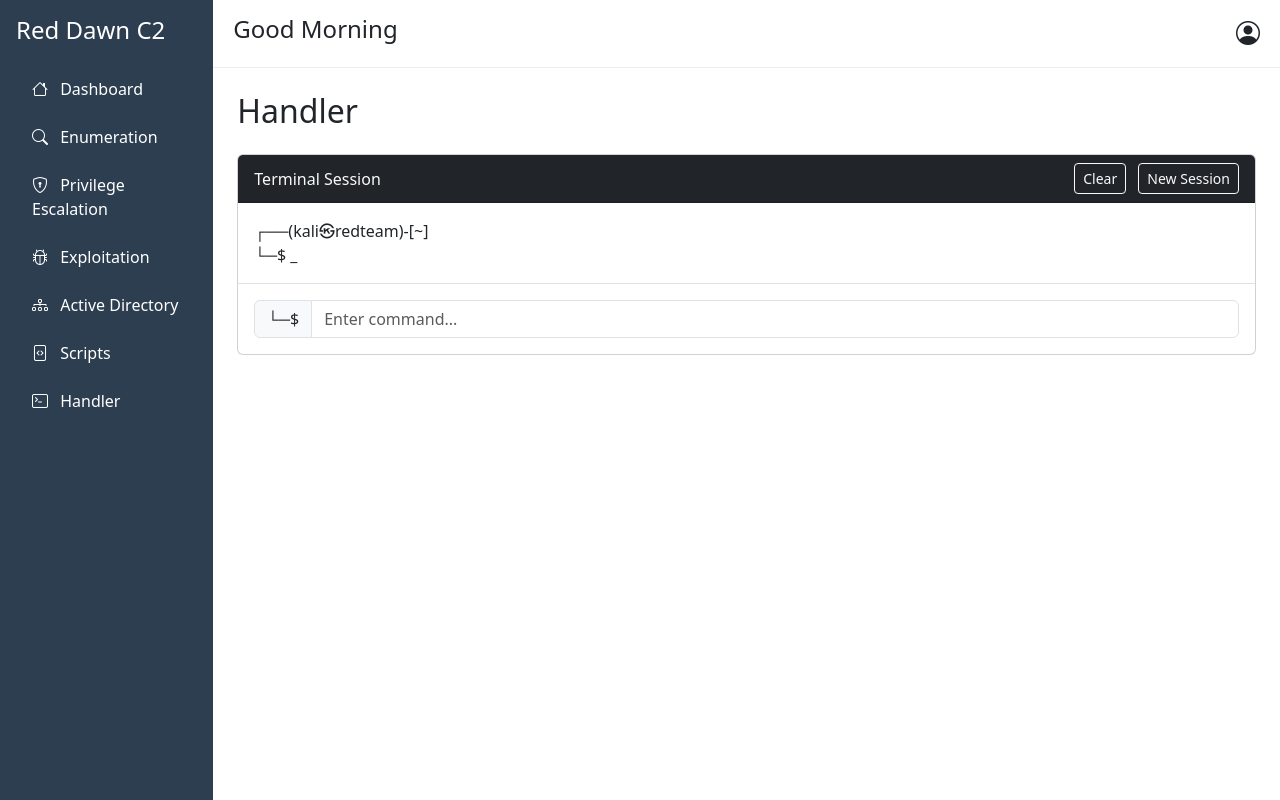
After one commit to nihat-js/redEye, a Flask app: page /handler in a window 1280 px wide. The commit adds this page. Run offline with Flask 3, Linux system fonts and the light colour scheme; the visitor is signed in with stand-in values (Sample User, id 1); some libraries are stand-ins or nearby versions.

Commit message:
Assistant checkpoint: Added handler page with Kali-themed terminal
Assistant generated file changes:
- templates/handler.html: Create handler page with terminal
- static/style.css: Update terminal styles for Kali theme
- templates/base.html: Add handler to navigation
- main.py: Add handler route

---

User prompt:

you didnt create handler section, we need our terminal in handler page, and make terminal more like a kali linux terminal hacker  themed

Replit-Commit-Author: Assistant
Replit-Commit-Session-Id: afdf110b-ae87-4ac5-a57e-062c5d371989

```diff
--- a/main.py
+++ b/main.py
@@ -108,5 +108,11 @@ def scripts():
         return render_template('scripts.html')
     return redirect(url_for('login'))
 
+@app.route('/handler')
+def handler():
+    if 'username' in session:
+        return render_template('handler.html')
+    return redirect(url_for('login'))
+
 if __name__ == '__main__':
     app.run(host='0.0.0.0', port=5000)
--- a/templates/base.html
+++ b/templates/base.html
@@ -49,6 +49,11 @@
                             <i class="bi bi-file-code me-2"></i> Scripts
                         </a>
                     </li>
+                    <li class="nav-item mb-2">
+                        <a href="/handler" class="nav-link text-white">
+                            <i class="bi bi-terminal me-2"></i> Handler
+                        </a>
+                    </li>
                 </ul>
             </div>
             <div class="col-md-10 p-0">
--- /dev/null
+++ b/templates/handler.html
@@ -0,0 +1,30 @@
+
+{% extends "base.html" %}
+{% block content %}
+<h2>Handler</h2>
+<div class="row mt-4">
+    <div class="col-12">
+        <div class="card">
+            <div class="card-header bg-dark text-light d-flex justify-content-between align-items-center">
+                <span>Terminal Session</span>
+                <div>
+                    <button class="btn btn-sm btn-outline-light">Clear</button>
+                    <button class="btn btn-sm btn-outline-light ms-2">New Session</button>
+                </div>
+            </div>
+            <div class="card-body kali-terminal p-0">
+                <div id="terminal-output" class="p-3">
+                    <div class="terminal-line">┌──(kali㉿redteam)-[~]</div>
+                    <div class="terminal-line">└─$ _</div>
+                </div>
+                <div class="terminal-input-container p-3 border-top">
+                    <div class="input-group">
+                        <span class="input-group-text">└─$</span>
+                        <input type="text" id="terminal-input" class="form-control terminal-input" placeholder="Enter command...">
+                    </div>
+                </div>
+            </div>
+        </div>
+    </div>
+</div>
+{% endblock %}
```
Also changed, not shown: static/style.css (+21 -12 lines).
